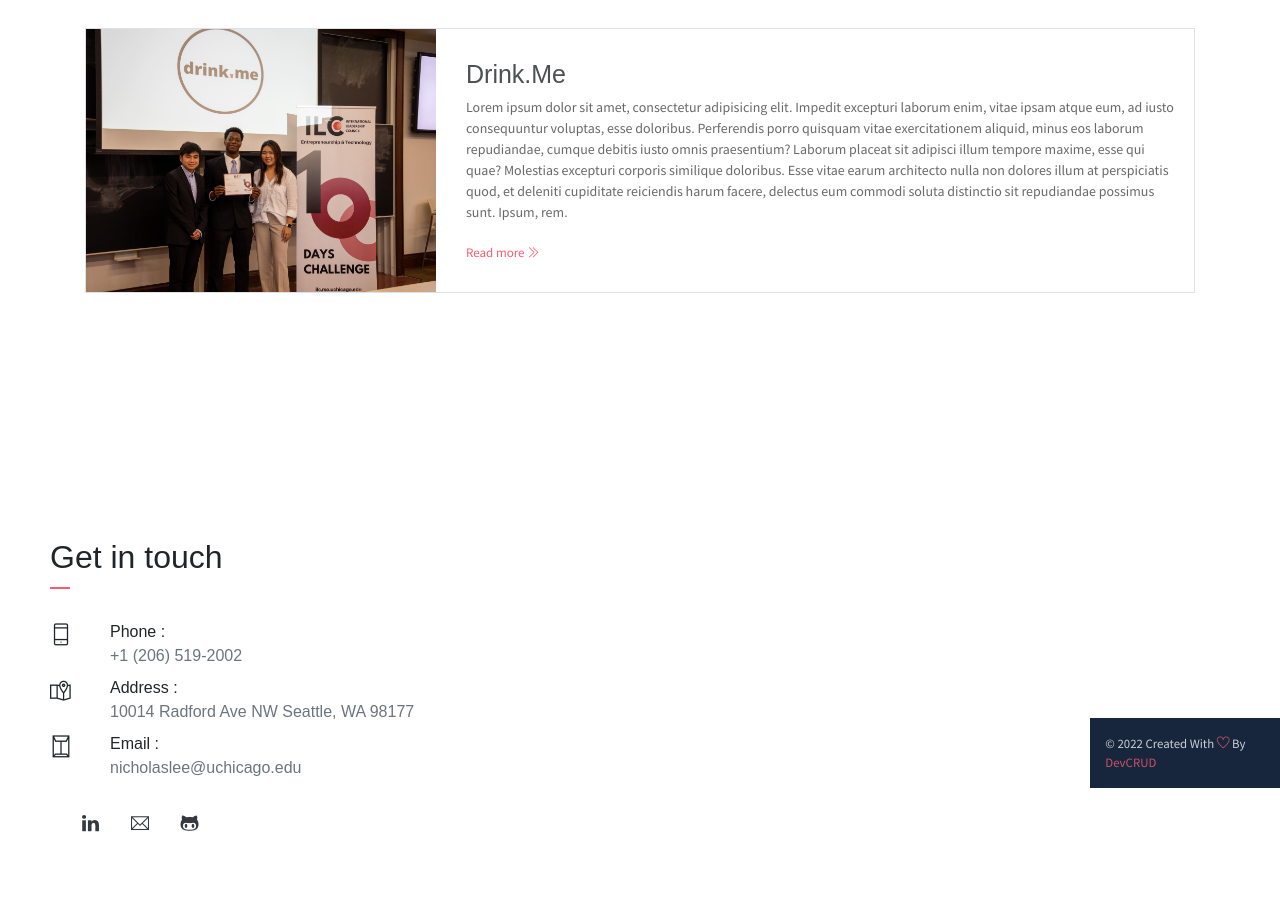
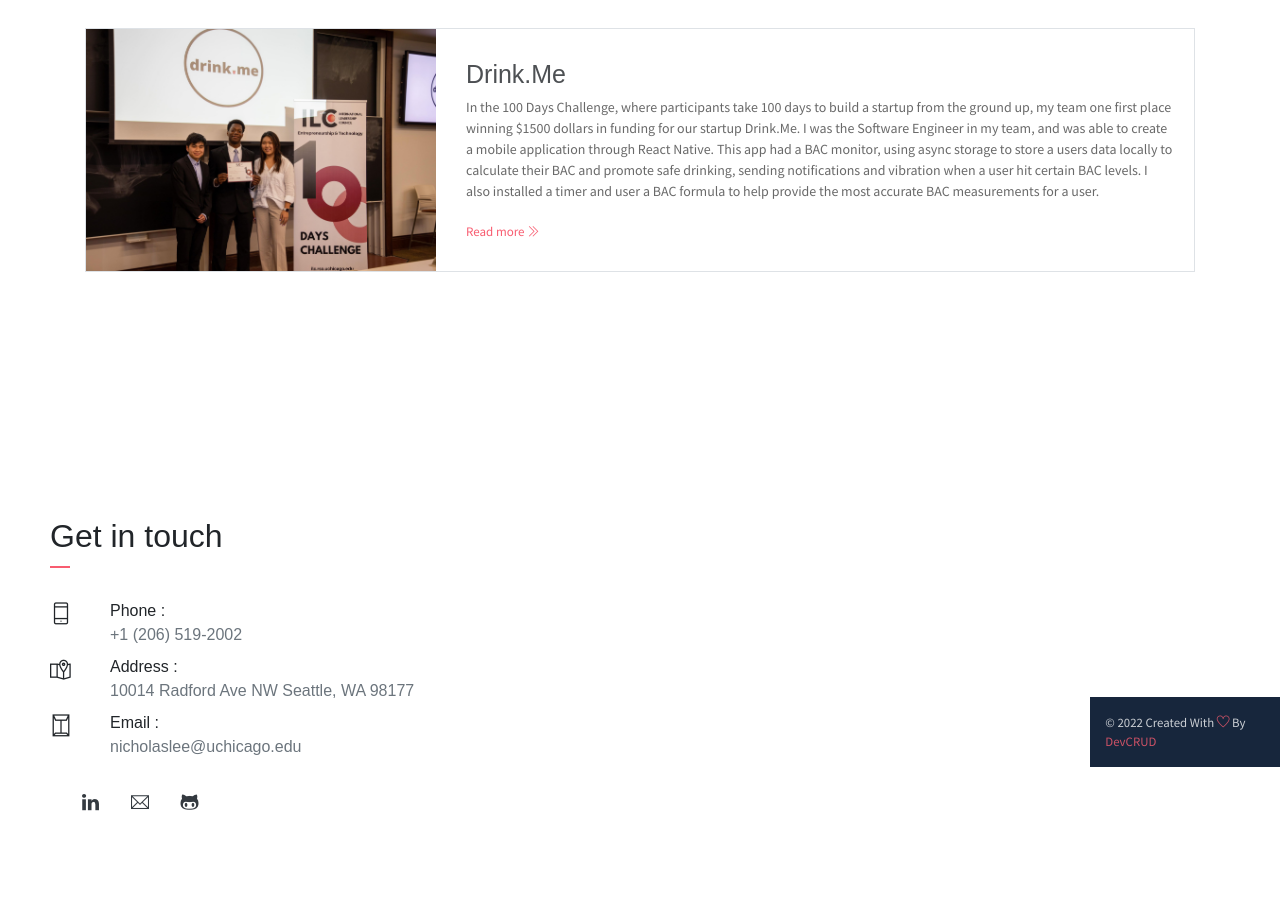
Before and after one commit to nicholaswlee/nicholaswlee.github.io, a plain HTML site: page index.html in a window 1280 px wide. Shown: the part 3796-4693 px from the top of the page. Drawn offline with Linux system fonts and the light colour scheme; some packages are replaced by stand-ins of ours.

Commit message:
Website updates

```diff
--- a/index.html
+++ b/index.html
@@ -747,7 +747,7 @@
                             <a href="#"><i class="ti-comment"></i> 264</a>
                         </p>-->
 
-                        <p>Lorem ipsum dolor sit amet, consectetur adipisicing elit. Impedit excepturi laborum enim, vitae ipsam atque eum, ad iusto consequuntur voluptas, esse doloribus. Perferendis porro quisquam vitae exercitationem aliquid, minus eos laborum repudiandae, cumque debitis iusto omnis praesentium? Laborum placeat sit adipisci illum tempore maxime, esse qui quae? Molestias excepturi corporis similique doloribus. Esse vitae earum architecto nulla non dolores illum at perspiciatis quod, et deleniti cupiditate reiciendis harum facere, delectus eum commodi soluta distinctio sit repudiandae possimus sunt. Ipsum, rem.</p>
+                        <p>In the 100 Days Challenge, where participants take 100 days to build a startup from the ground up, my team one first place winning $1500 dollars in funding for our startup Drink.Me. I was the Software Engineer in my team, and was able to create a mobile application through React Native. This app had a BAC monitor, using async storage to store a users data locally to calculate their BAC and promote safe drinking, sending notifications and vibration when a user hit certain BAC levels. I also installed a timer and user a BAC formula to help provide the most accurate BAC measurements for a user.</p>
 
                         <a href="https://github.com/nicholaswlee/100Days" class="read-more">Read more <i class="ti-angle-double-right"></i></a>
                     </div>
```
Also changed, not shown: 1 other file.
